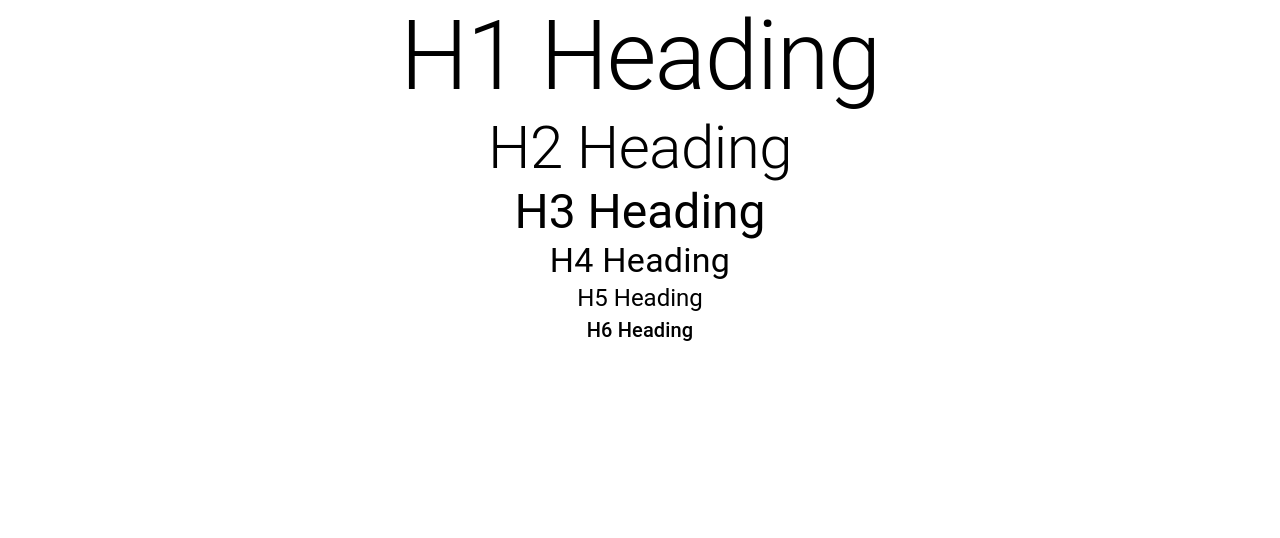
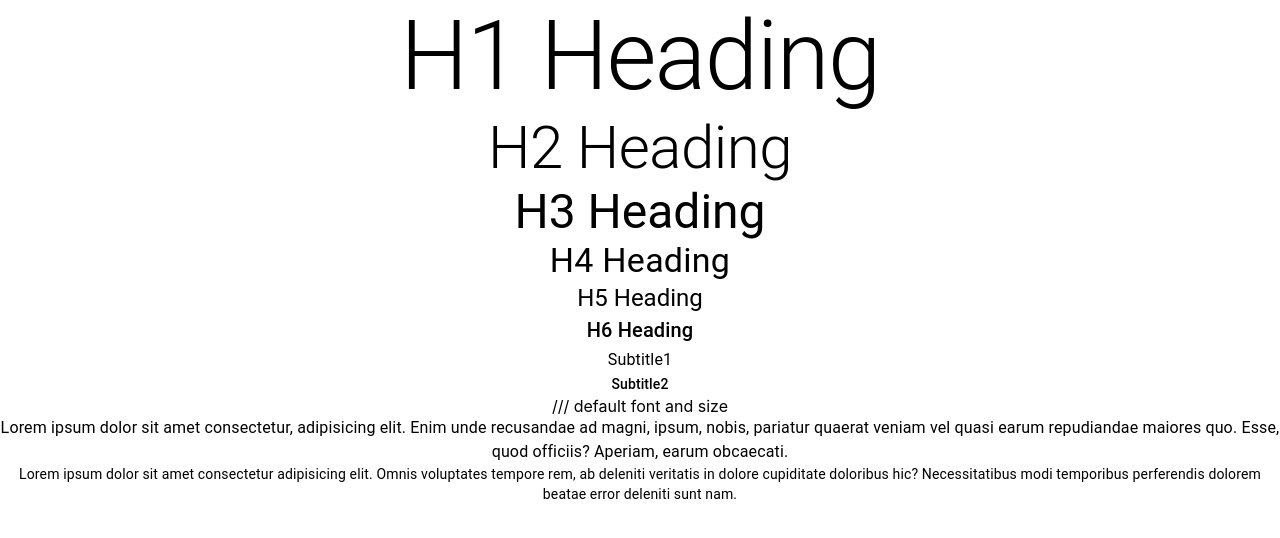
Before and after one commit to Dulatto/react-mui, a React (Create React App) app: page / in a window 1280 px wide. Shown: the top 538 px of the page. Built offline with nearby package versions, Linux system fonts and the light colour scheme.

Commit message:
mui typo size

```diff
--- a/src/components/MuiTypography.tsx
+++ b/src/components/MuiTypography.tsx
@@ -9,6 +9,13 @@ export const MuiTypography = () => {
     <Typography variant='h4'> H4 Heading</Typography>
     <Typography variant='h5'> H5 Heading</Typography>
     <Typography variant='h6'> H6 Heading</Typography>
+
+    <Typography variant='subtitle1'>Subtitle1</Typography>
+    <Typography variant='subtitle2'>Subtitle2</Typography>
+
+  /// default font and size
+    <Typography variant='body1'>Lorem ipsum dolor sit amet consectetur, adipisicing elit. Enim unde recusandae ad magni, ipsum, nobis, pariatur quaerat veniam vel quasi earum repudiandae maiores quo. Esse, quod officiis? Aperiam, earum obcaecati.</Typography>
+    <Typography variant='body2'>Lorem ipsum dolor sit amet consectetur adipisicing elit. Omnis voluptates tempore rem, ab deleniti veritatis in dolore cupiditate doloribus hic? Necessitatibus modi temporibus perferendis dolorem beatae error deleniti sunt nam. </Typography>
     </div>
   )
 }
```
